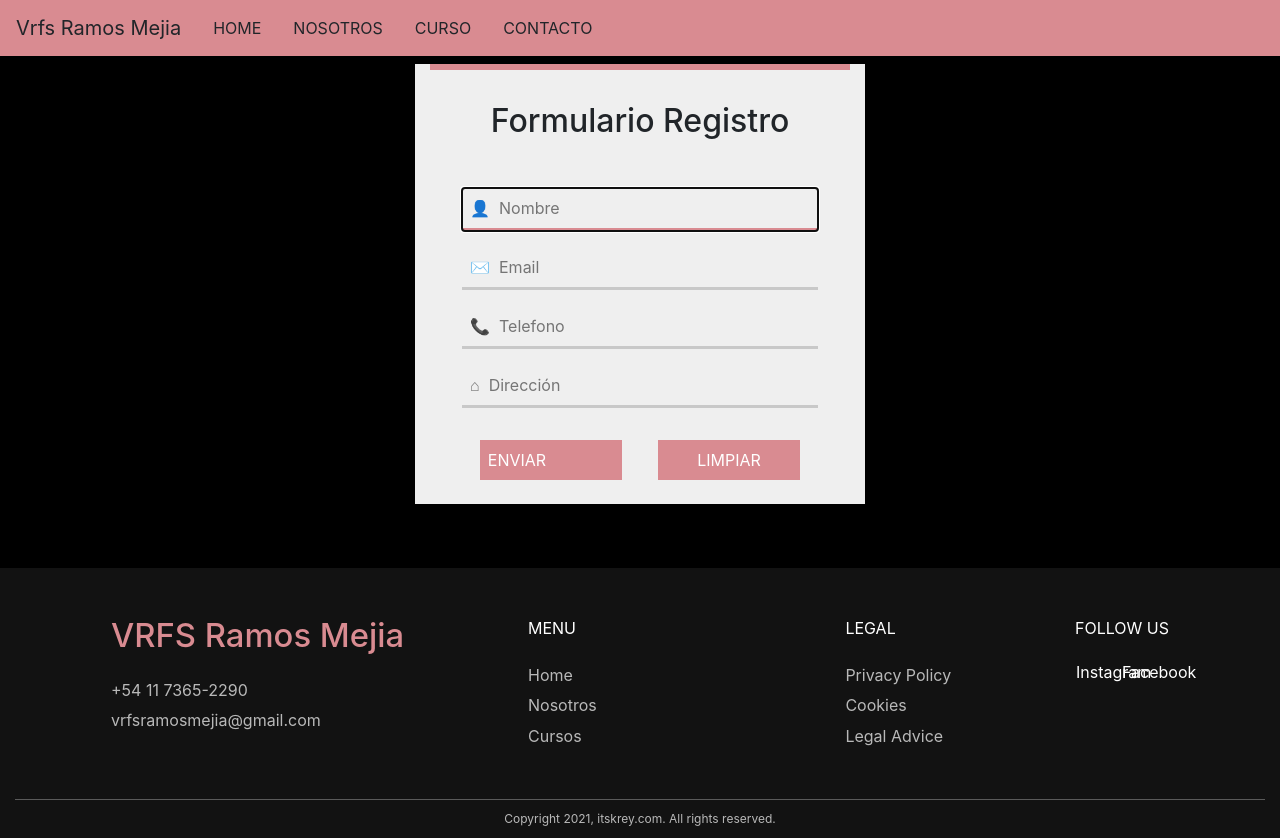
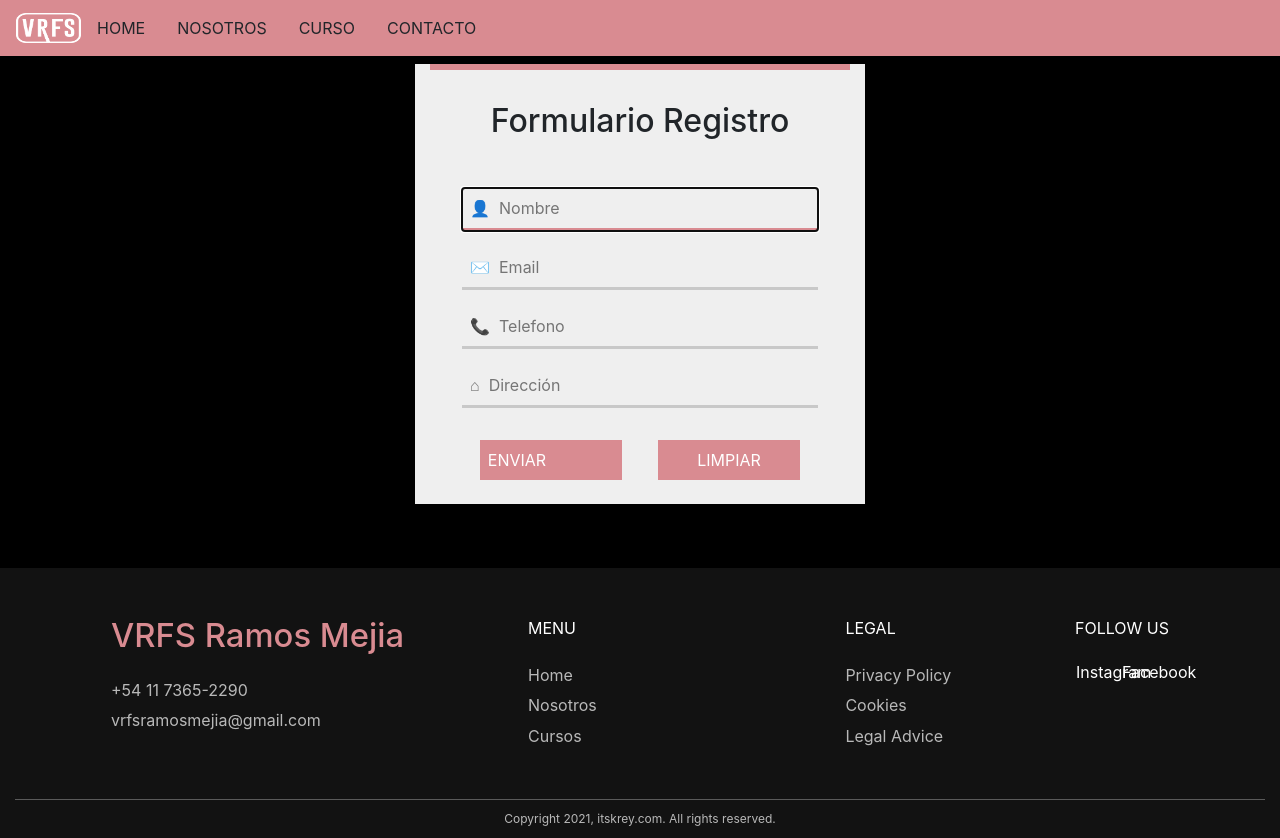
Before and after one commit to Lot5o/proyecto-Leonardo-Linares, a website: page pages/contacto.html in a window 1280 px wide. Drawn offline with nearby package versions, Linux system fonts and the light colour scheme.

Commit message:
idea final modificado

```diff
--- a/pages/contacto.html
+++ b/pages/contacto.html
@@ -20,7 +20,7 @@
   <div class="row">
       <div class="col-lg-12 col-xs-12">
 <nav class="navbar fixed-top navbar-expand-lg" style="background-color: #D98B91">
-  <a class="navbar-brand" href="#">Vrfs Ramos Mejia</a>
+  <img src="../assets/img/logoPEQUEÑO.png" width="65" height="30" alt="">
   <button class="navbar-toggler" type="button" data-toggle="collapse" data-target="#navbarNav" aria-controls="navbarNav" aria-expanded="false" aria-label="Toggle navigation">
     <span class="navbar-toggler-icon"></span>
   </button>
```
Also changed, not shown: pages/cursos.html (+1 -1 lines), pages/nosotros.html (+1 -1 lines).
